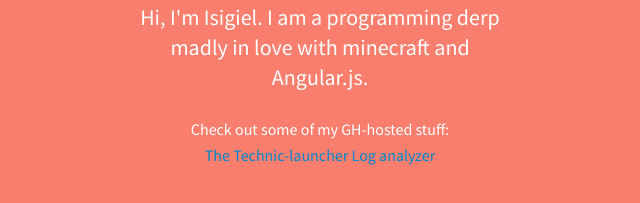
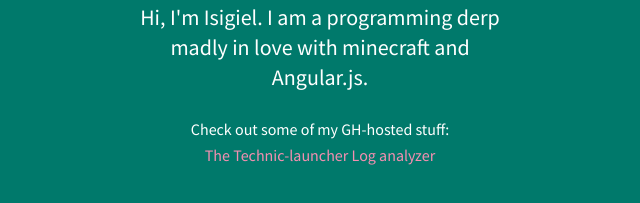
Before and after one commit to Lord-Ptolemy/isigiel.github.io, a plain HTML site: page index.html in a window 1280 px wide. Shown: the part 381-584 px from the top of the page, without its empty margins (320-960 px from the left). Drawn offline with nearby package versions, Linux system fonts and the light colour scheme; files that its build step writes are made by us from their sources.

Commit message:
Color changes

```diff
--- a/css/style.css
+++ b/css/style.css
@@ -57,15 +57,15 @@ body, html {
   height: 100%;
   font: 400 16px/26px 'Source Sans Pro', sans-serif;;
   color: #fff; /* Font Color Color Here */
-  background: #f97e6e;
+  background: #00796B;
 }
 
 body {
-	background-color: #f97e6e; /* Change Background Color Here */
+	background-color: #00796B; /* Change Background Color Here */
 }
 
 a, a:visited {
-  color: #0088cc;
+  color: #F48FB1;
   cursor: pointer;
   text-decoration: none;
   -webkit-transition: all 0.15s ease;
@@ -80,7 +80,7 @@ a.highlight:hover {
 }
 
 a:hover, a:visited:hover {
-    color: #006699; }
+    color: #EC407A; }
 
 img.avatar {
 	width: 150px;
```
